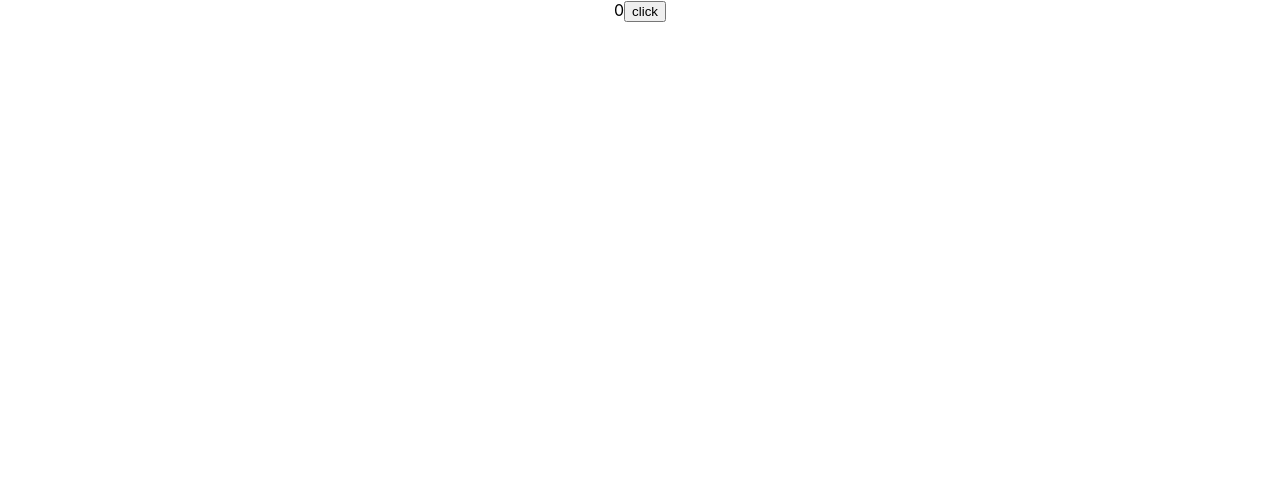
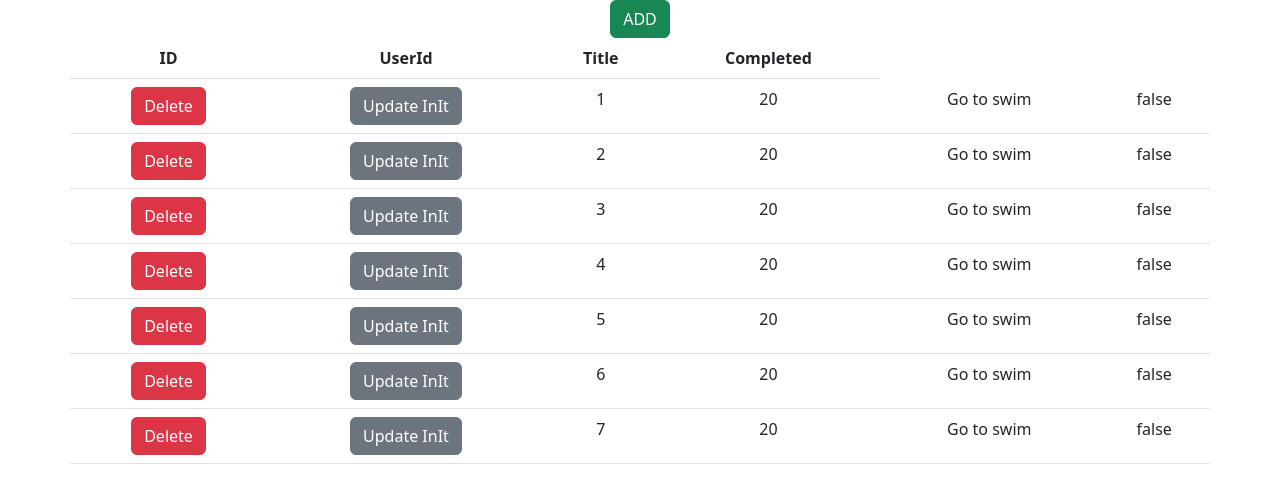
Before and after one commit to swapnilaa1/mockapi, a React (Create React App) app in the folder mockapi/: page / in a window 1280 px wide. Shown: the top 494 px of the page. Built offline with nearby package versions, Linux system fonts and the light colour scheme; data requests are answered from the project's data file.

Commit message:
Added get , post , patch and delete functionality with local todo object

```diff
--- a/mockapi/package.json
+++ b/mockapi/package.json
@@ -6,6 +6,8 @@
     "@testing-library/jest-dom": "^5.16.5",
     "@testing-library/react": "^13.4.0",
     "@testing-library/user-event": "^13.5.0",
+    "axios": "^0.18.1",
+    "bootstrap": "^5.2.2",
     "react": "^18.2.0",
     "react-dom": "^18.2.0",
     "react-scripts": "5.0.1",
--- a/mockapi/src/App.js
+++ b/mockapi/src/App.js
@@ -1,6 +1,7 @@
 import logo from './logo.svg';
 import { useState } from 'react';
 import './App.css';
+import Webhit from './components/Webhit';
 
 function App() {
   const [first, setfirst] = useState(0);
@@ -9,8 +10,8 @@ function App() {
   };
   return (
     <div className="App">
-    {first}
-    <button onClick={()=>handleClick()}>click</button>
+
+    <Webhit/>
     </div>
   );
 }
--- /dev/null
+++ b/mockapi/src/components/Show.js
@@ -0,0 +1,53 @@
+import React from "react";
+//import '../node_modules/bootstrap/dist/css/bootstrap.css'
+
+const Show = ({ value1, onDel, onAdd, onPatch }) => {
+  console.log("in child", value1);
+  console.log(typeof fetch);
+
+  return (
+    <div>
+      <button className="btn btn-success" onClick={() => onAdd()}>
+        ADD
+      </button>
+      <table className="table container">
+        <thead>
+          <tr>
+            <th scope="col">ID</th>
+            <th scope="col">UserId</th>
+            <th scope="col">Title</th>
+            <th scope="col">Completed</th>
+          </tr>
+        </thead>
+        <tbody>
+          {value1.map((eachRow) => (
+            <tr key={eachRow.id}>
+              <td>
+                <button
+                  className="btn btn-danger"
+                  onClick={() => onDel(eachRow)}
+                >
+                  Delete
+                </button>
+              </td>
+              <td>
+                <button
+                  className="btn btn-secondary"
+                  onClick={() => onPatch(eachRow)}
+                >
+                  Update InIt
+                </button>
+              </td>
+              <td>{eachRow.id}</td>
+              <td>{eachRow.userId}</td>
+              <td>{eachRow.title}</td>
+              <td>{eachRow.completed.toString()}</td>
+            </tr>
+          ))}
+        </tbody>
+      </table>
+    </div>
+  );
+};
+
+export default Show;
--- /dev/null
+++ b/mockapi/src/components/Webhit.js
@@ -0,0 +1,53 @@
+import React, { useEffect, useState } from "react";
+import axios from "axios";
+import Show from "./Show";
+let Web_Url = "http://localhost:3333/todo";
+const Webhit = () => {
+  let addNew = {
+    userId: 20,
+    title: "Go to swim",
+    completed: false,
+  };
+  let patchOg = {
+    title: "Ride Bycycle",
+  };
+
+  let [Data, setData] = useState([]);
+
+  let hitUrl = async () => {
+    let { data } = await axios.get(Web_Url);
+    setData(data);
+  };
+
+  useEffect(() => {
+    hitUrl();
+  }, []);
+
+  let handleAdd = async () => {
+    const response = await axios.post(Web_Url, addNew);
+    hitUrl();
+  };
+
+  let handlePatch = async (r) => {
+    const { data } = await axios.patch(Web_Url + "/" + r.id, patchOg);
+    hitUrl();
+  };
+
+  let handleDelete =async (c) => {
+    let {data} = await axios.delete( Web_Url+'/'+c.id);
+    hitUrl();
+  };
+
+  return (
+    <div>
+      <Show
+        value1={Data}
+        onDel={(row) => handleDelete(row)}
+        onAdd={() => handleAdd()}
+        onPatch={(row) => handlePatch(row)}
+      />
+    </div>
+  );
+};
+
+export default Webhit;
--- a/mockapi/src/db.json
+++ b/mockapi/src/db.json
@@ -1,42 +1,45 @@
 {
   "todo": [
     {
-      "userId": 1,
-      "id": 1,
-      "title": "delectus aut autem",
-      "completed": false
+      "userId": 20,
+      "title": "Go to swim",
+      "completed": false,
+      "id": 1
     },
     {
-      "userId": 1,
-      "id": 2,
-      "title": "quis ut nam facilis et officia qui",
-      "completed": false
+      "userId": 20,
+      "title": "Go to swim",
+      "completed": false,
+      "id": 2
     },
     {
-      "userId": 1,
-      "id": 3,
-      "title": "fugiat veniam minus",
-      "completed": false
+      "userId": 20,
+      "title": "Go to swim",
+      "completed": false,
+      "id": 3
     },
     {
-      "userId": 1,
-      "id": 4,
-      "title": "et porro tempora",
-      "completed": true
+      "userId": 20,
+      "title": "Go to swim",
+      "completed": false,
+      "id": 4
     },
     {
-      "userId": 1,
-      "id": 5,
-      "title": "laboriosam mollitia et enim quasi adipisci quia provident illum",
-      "completed": false
+      "userId": 20,
+      "title": "Go to swim",
+      "completed": false,
+      "id": 5
     },
     {
-      "userId": 1,
-      "title": "delectus aut autem",
+      "userId": 20,
+      "title": "Go to swim",
       "completed": false,
       "id": 6
     },
     {
+      "userId": 20,
+      "title": "Go to swim",
+      "completed": false,
       "id": 7
     }
   ]
--- a/mockapi/src/index.js
+++ b/mockapi/src/index.js
@@ -3,6 +3,7 @@ import ReactDOM from 'react-dom/client';
 import './index.css';
 import App from './App';
 import reportWebVitals from './reportWebVitals';
+import '../node_modules/bootstrap/dist/css/bootstrap.css';
 
 const root = ReactDOM.createRoot(document.getElementById('root'));
 root.render(
```
Also changed, not shown: 1 other file (tests, documents, lock files or other folders).
